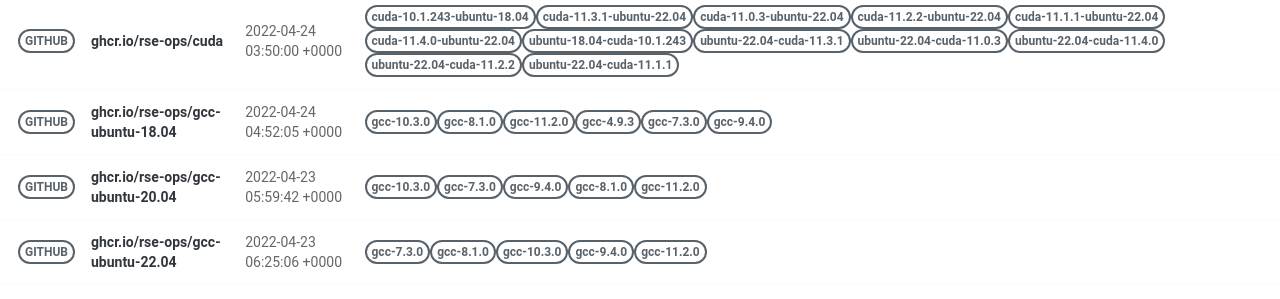
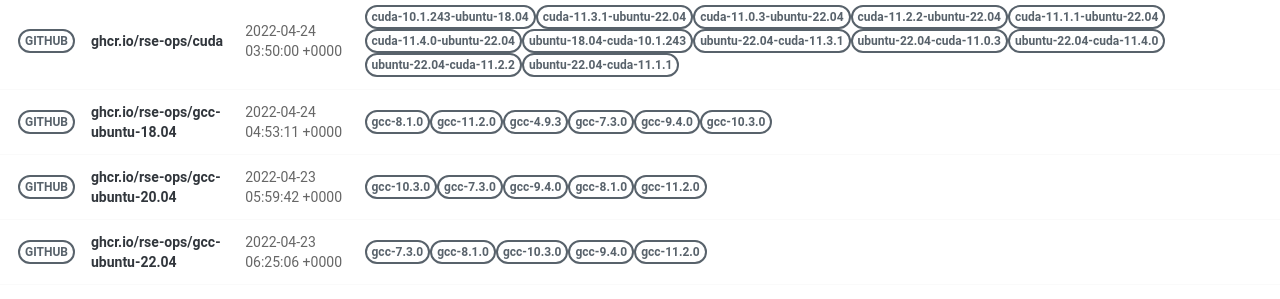
Before and after one commit to rse-ops/docker-images, a Jekyll site: the page built from pages/index.md, in a window 1280 px wide. Shown: the part 502-801 px from the top of the page. Built offline with Jekyll 4.4.1, drawn with Linux system fonts in a browser that asks for light colours; nearby versions of some CDN libraries.

Commit message:
Automated push to update library 2022-04-24

```diff
--- a/_library/ghcr.io-rse-ops-gcc-ubuntu-18.04.md
+++ b/_library/ghcr.io-rse-ops-gcc-ubuntu-18.04.md
@@ -1,14 +1,11 @@
 ---
 layout: container
 name: ghcr.io/rse-ops/gcc-ubuntu-18.04
-updated_at: 2022-04-24 04:52:05.561030
+updated_at: 2022-04-24 04:53:11.736298
 
 
 container_url: https://github.com/orgs/rse-ops/packages/container/package/gcc-ubuntu-18.04
 versions:
- - tag: gcc-10.3.0
-   dockerfile: https://github.com/rse-ops/docker-images/blob/main/ubuntu/gcc/Dockerfile
-   manifest: https://crane.ggcr.dev/manifest/ghcr.io/rse-ops/gcc-ubuntu-18.04:gcc-10.3.0
  - tag: gcc-8.1.0
    dockerfile: https://github.com/rse-ops/docker-images/blob/main/ubuntu/gcc/Dockerfile
    manifest: https://crane.ggcr.dev/manifest/ghcr.io/rse-ops/gcc-ubuntu-18.04:gcc-8.1.0
```
Also changed, not shown: other parts of _library/ghcr.io-rse-ops-gcc-ubuntu-18.04.md (+3 -0 lines).
